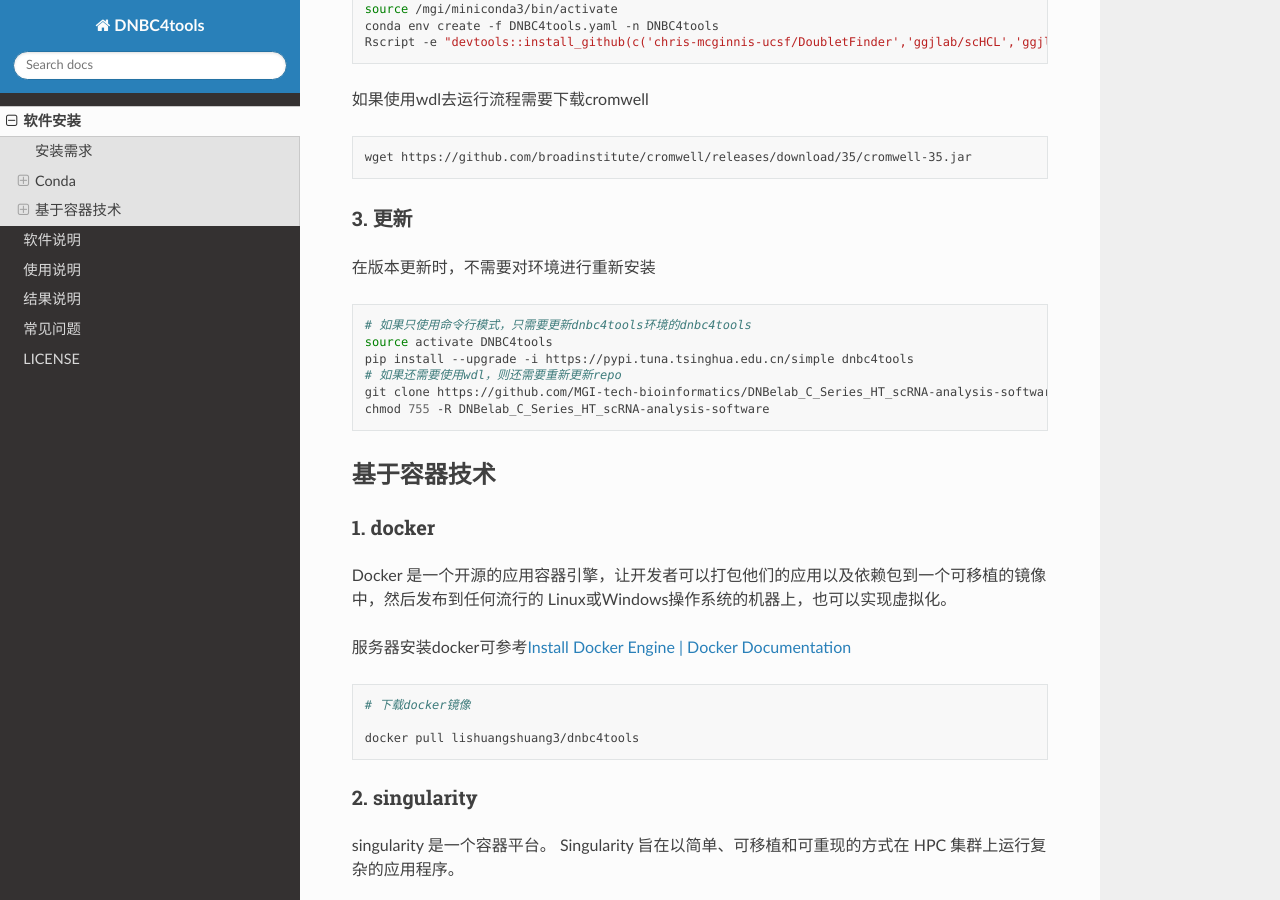
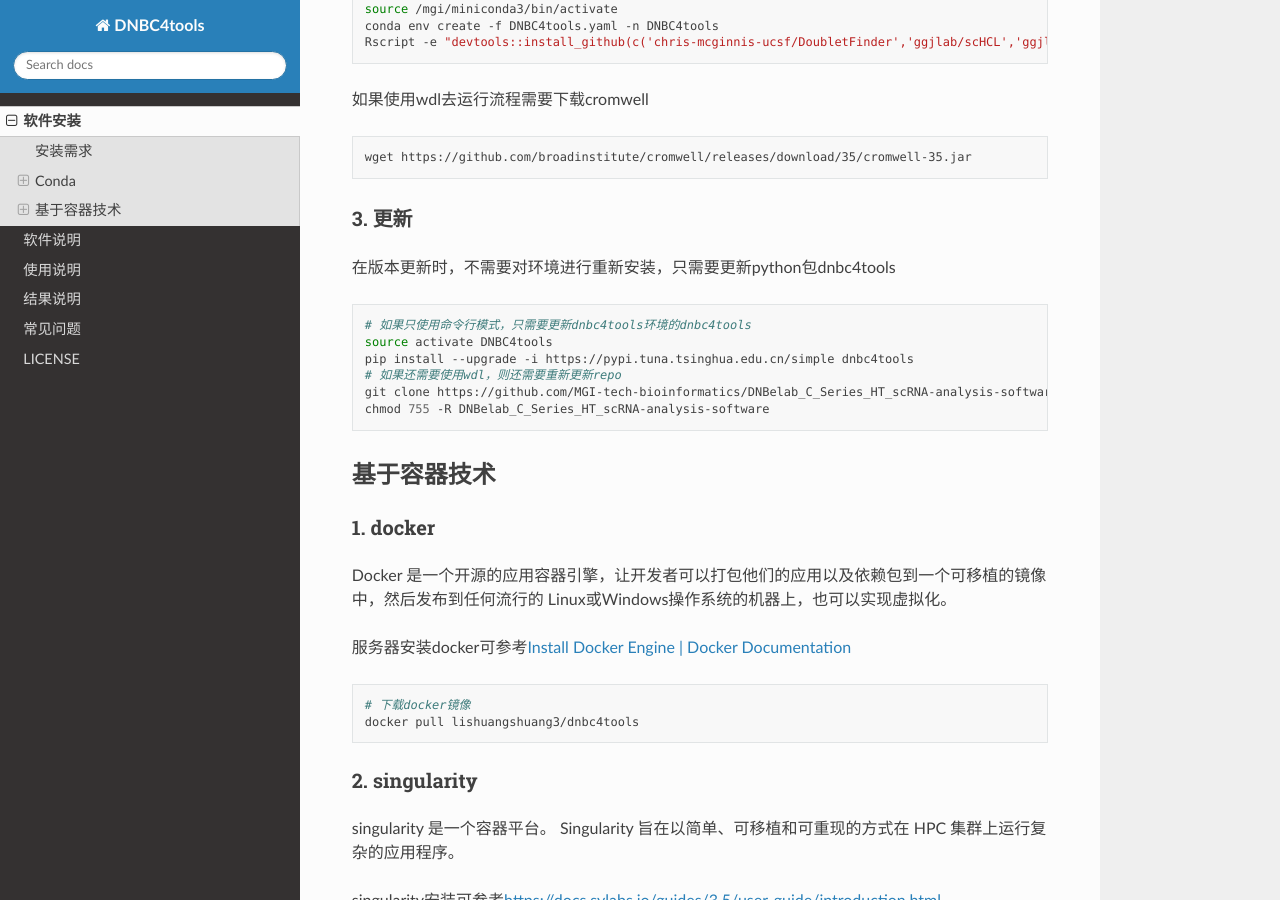
Before and after one commit to lishuangshuang0616/dnbc4read, a Sphinx documentation site: the page built from source/Installation.rst, in a window 1280 px wide and 900 px high, scrolled down 1173 px. Built offline with Sphinx 7.4.7 and the Read the Docs theme 2.0.0, drawn with Linux system fonts in a browser that asks for light colours.

Commit message:
Update Installation.rst

```diff
--- a/source/Installation.rst
+++ b/source/Installation.rst
@@ -79,7 +79,7 @@ Conda是一个开源的软件包管理系统和环境管理系统，可在Window
 3. 更新
 ~~~~~~~
 
-在版本更新时，不需要对环境进行重新安装
+在版本更新时，不需要对环境进行重新安装，只需要更新python包dnbc4tools
 
 .. code:: bash
 
@@ -108,7 +108,6 @@ Documentation <https://docs.docker.com/engine/install/>`__
 .. code:: bash
 
    # 下载docker镜像
-
    docker pull lishuangshuang3/dnbc4tools
 
 .. _2-singularity:
@@ -124,5 +123,4 @@ singularity安装可参考\ https://docs.sylabs.io/guides/3.5/user-guide/introdu
 .. code:: bash
 
    # 创建sif文件
-
    singularity build dnbc4tools.sif docker://lishuangshuang3/dnbc4tools
```
